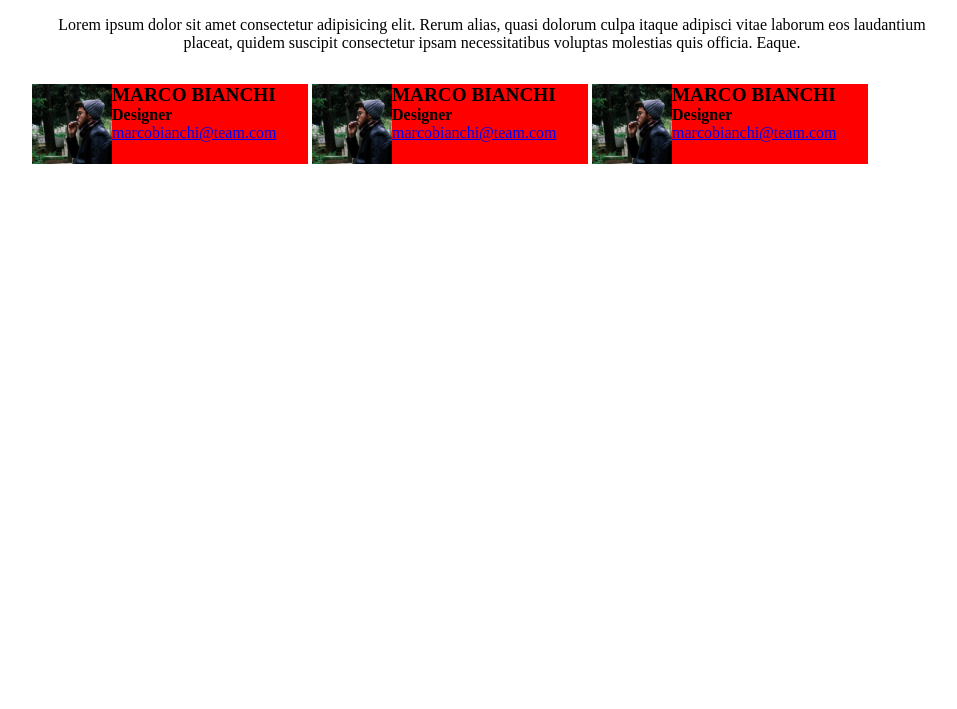
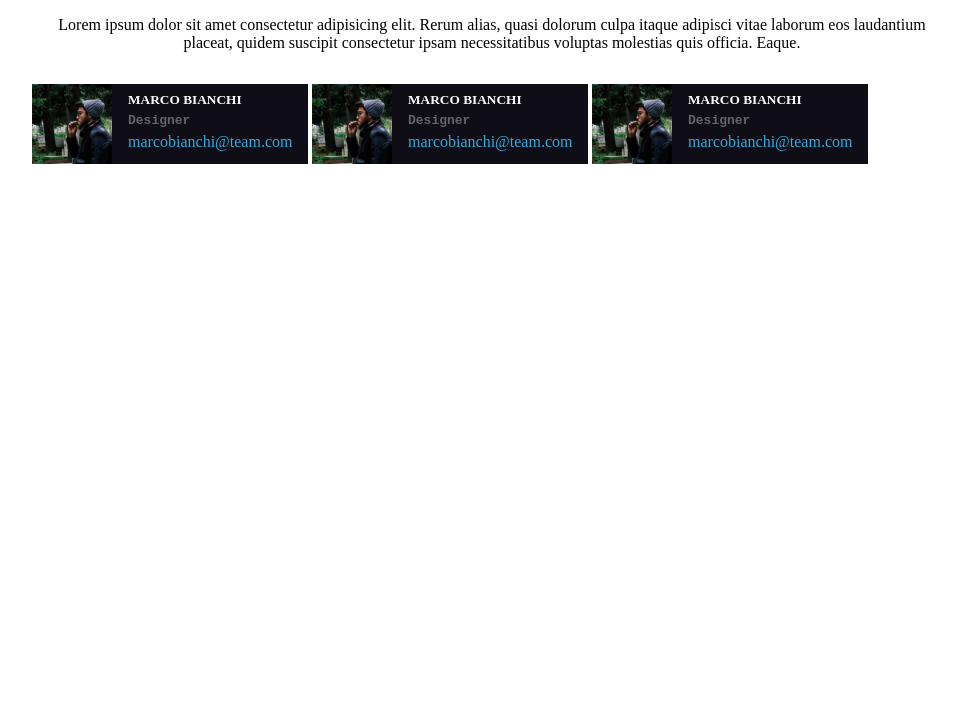
Before and after one commit to ManganiBiagio/html-css-float-cards, a plain HTML site: page index.html in a window 1280 px wide. Shown: the part 91-800 px from the top of the page, without its empty margins (148-1105 px from the left). Drawn offline with Linux system fonts and the light colour scheme.

Commit message:
fine creazione badge

```diff
--- a/css/style.css
+++ b/css/style.css
@@ -26,9 +26,10 @@ header{
 }
 
 .bedge{
-    background-color: red;
+    background-color:#0F0E17;
     display: inline-block;
     width: 30%;
+
 
 }
 
@@ -41,10 +42,32 @@ header{
     width: 5rem;
 }
 
-.bedge :nth-child(2){
-
-}
 
 .rigabedge{
     padding-top: 2rem;
 }
+
+.info-persona{
+    padding-left: 6rem;
+    padding-top: .5rem;
+}
+
+.info-persona h2,h4{
+    padding-bottom: 0.3rem;
+}
+
+.bedge .info-persona h4{
+    color: #636668;
+    font-family: monospace;
+}
+
+.bedge .info-persona h2{
+    color: white;
+    font-size: smaller;
+}
+
+
+.info-persona span a{
+    text-decoration: none;
+    color: #32AADC;
+}
--- a/index.html
+++ b/index.html
@@ -28,14 +28,14 @@
 
             <!-- riga di 3 badge -->
             <div class="rigabedge">
+                <div>
+
                     <!-- badge  -->
                     <div class="bedge">
                         <!-- immagine -->
-                    <div>
                         <img src="img/assets/img/male1.png" alt="foto profilo">
-                    </div>
                         <!-- nome professione email -->
-                    <div>
+                        <div class="info-persona">
                             <h2>MARCO BIANCHI</h2>
                             <h4>Designer</h4>
                             <span><a href="#">marcobianchi@team.com</a></span>
@@ -46,11 +46,9 @@
                     <!-- badge  -->
                     <div class="bedge">
                         <!-- immagine -->
-                    <div>
                         <img src="img/assets/img/male1.png" alt="foto profilo">
-                    </div>
                         <!-- nome professione email -->
-                    <div>
+                        <div class="info-persona">
                             <h2>MARCO BIANCHI</h2>
                             <h4>Designer</h4>
                             <span><a href="#">marcobianchi@team.com</a></span>
@@ -61,11 +59,9 @@
                     <!-- badge  -->
                     <div class="bedge">
                         <!-- immagine -->
-                    <div>
                         <img src="img/assets/img/male1.png" alt="foto profilo">
-                    </div>
                         <!-- nome professione email -->
-                    <div>
+                        <div class="info-persona">
                             <h2>MARCO BIANCHI</h2>
                             <h4>Designer</h4>
                             <span><a href="#">marcobianchi@team.com</a></span>
@@ -78,16 +74,16 @@
 
 
 
+
+
+
+
                 </div>
 
 
 
 
 
-            <!-- riga di 3 badge -->
-            <div>
-
-            </div>
 
 
             </div>
```
Lines whose indentation alone changed are shown as unchanged.
